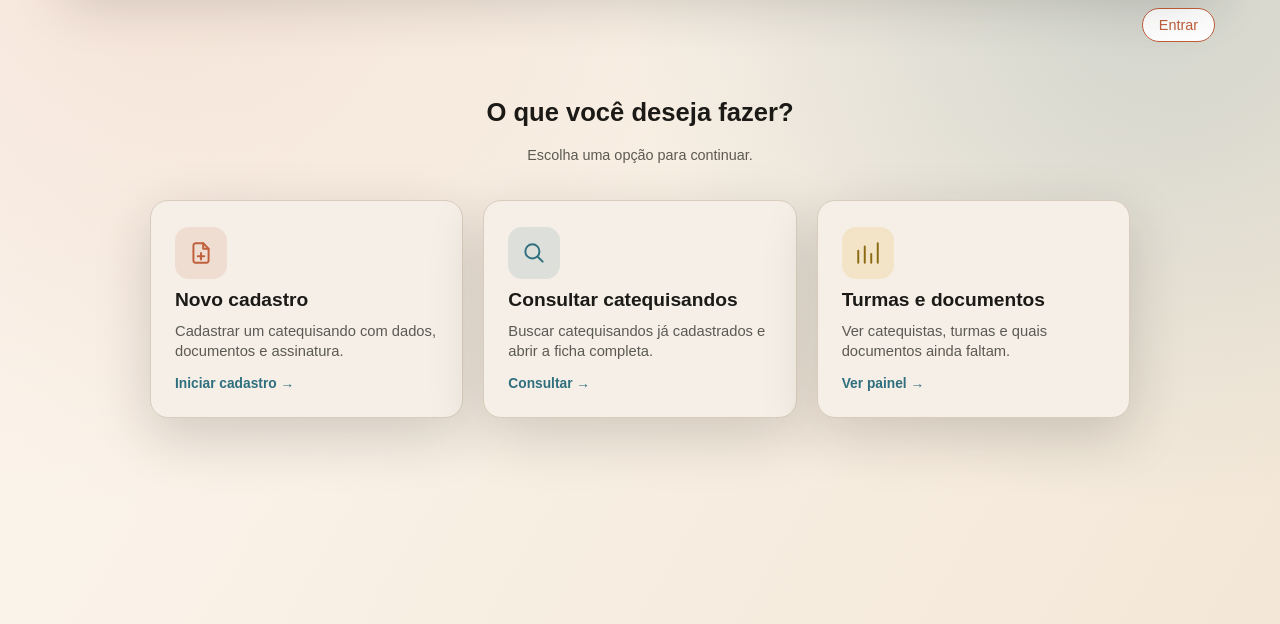
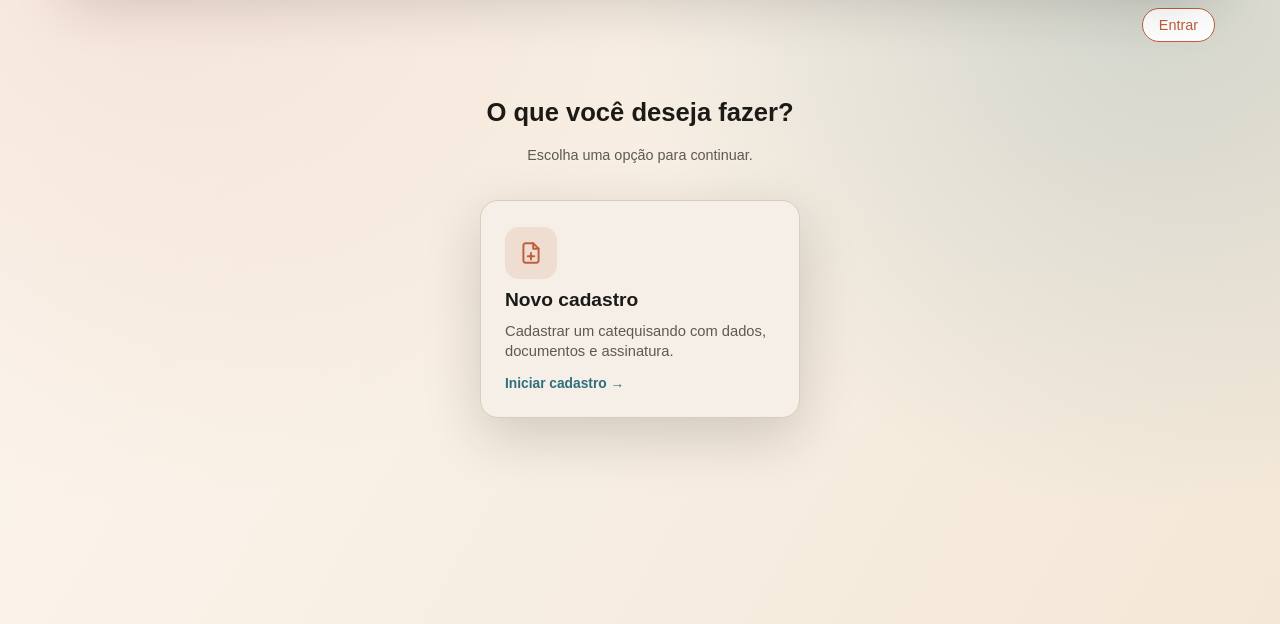
Before and after one commit to shadoways/catequese-escada, a web app: page / in a window 1280 px wide. Shown: the part 176-800 px from the top of the page. Run offline with its HTML, style and script files only (its server is not run), Linux system fonts and the light colour scheme; data that the repository does not hold is empty.

Commit message:
Index publico mostra apenas o cadastro; consulta e painel sao area logada
Quem chega sem login ve so "Novo cadastro" e o botao Entrar. Consulta e painel
sumiram do menu publico: eram atalhos que so levavam a tela de login, entao
anunciavam ao visitante funcoes que ele nao pode usar.

O menu agora varia por perfil:
- visitante: cadastro
- catequista e coordenador: consulta e painel
- coordenador paroquial: tudo, mais usuarios e configuracoes

Forcar a URL continua barrado: sem login, ?tab=consulta manda para o login.

De quebra, os cartoes ganharam teto de 320px e centralizacao. O menu muda de
tamanho conforme o perfil e, sem o limite, o cartao unico do visitante esticava
pela largura inteira da tela.

```diff
--- a/src/main/resources/static/index.html
+++ b/src/main/resources/static/index.html
@@ -19,8 +19,8 @@
     <nav class="tabs" id="main-tabs" hidden>
       <button type="button" class="tab-btn active" data-tab="menu">Início</button>
       <button type="button" class="tab-btn somente-cadastro" data-tab="cadastro">Cadastro</button>
-      <button type="button" class="tab-btn" data-tab="consulta">Consultar catequisandos</button>
-      <button type="button" class="tab-btn" data-tab="dashboard">Turmas e documentos</button>
+      <button type="button" class="tab-btn somente-logado" data-tab="consulta">Consultar catequisandos</button>
+      <button type="button" class="tab-btn somente-logado" data-tab="dashboard">Turmas e documentos</button>
       <button type="button" class="tab-btn somente-admin" data-tab="usuarios" hidden>Usuários</button>
       <button type="button" class="tab-btn somente-admin" data-tab="configuracoes" hidden>Configurações</button>
     </nav>
@@ -45,7 +45,7 @@
           <p>Cadastrar um catequisando com dados, documentos e assinatura.</p>
           <span class="menu-card-cta">Iniciar cadastro →</span>
         </button>
-        <button type="button" class="menu-card" data-tab="consulta">
+        <button type="button" class="menu-card somente-logado" data-tab="consulta">
           <span class="menu-card-icon menu-card-icon--consulta" aria-hidden="true">
             <svg viewBox="0 0 24 24" width="26" height="26" fill="none" stroke="currentColor" stroke-width="1.8" stroke-linecap="round" stroke-linejoin="round">
               <circle cx="10.5" cy="10.5" r="6.5" />
@@ -56,7 +56,7 @@
           <p>Buscar catequisandos já cadastrados e abrir a ficha completa.</p>
           <span class="menu-card-cta">Consultar →</span>
         </button>
-        <button type="button" class="menu-card" data-tab="dashboard">
+        <button type="button" class="menu-card somente-logado" data-tab="dashboard">
           <span class="menu-card-icon menu-card-icon--dashboard" aria-hidden="true">
             <svg viewBox="0 0 24 24" width="26" height="26" fill="none" stroke="currentColor" stroke-width="1.8" stroke-linecap="round" stroke-linejoin="round">
               <path d="M3 21V10M9 21V6M15 21V13M21 21V3" />
--- a/src/main/resources/static/script.js
+++ b/src/main/resources/static/script.js
@@ -973,6 +973,11 @@ const aplicarPermissoesNaTela = () => {
   document.querySelectorAll('.somente-cadastro').forEach((el) => {
     el.hidden = !podeVerCadastro();
   });
+  // Consulta e painel são área interna: para quem chega sem login, o index
+  // mostra só o cadastro. Entrar é o caminho para o resto, pela barra do topo.
+  document.querySelectorAll('.somente-logado').forEach((el) => {
+    el.hidden = !Auth.estaLogado();
+  });
 };
 
 const switchTab = (tabName) => {
--- a/src/main/resources/static/style.css
+++ b/src/main/resources/static/style.css
@@ -583,9 +583,12 @@ canvas {
 
 .menu-grid {
   display: grid;
-  grid-template-columns: repeat(auto-fit, minmax(250px, 1fr));
+  /* Teto de 320px por cartão: o menu muda de tamanho conforme o perfil, e sem
+     o limite um único cartão (visitante público) esticaria pela largura toda. */
+  grid-template-columns: repeat(auto-fit, minmax(250px, 320px));
+  justify-content: center;
   gap: 20px;
-  max-width: 980px;
+  max-width: 1020px;
   margin: 0 auto;
 }
 
```
